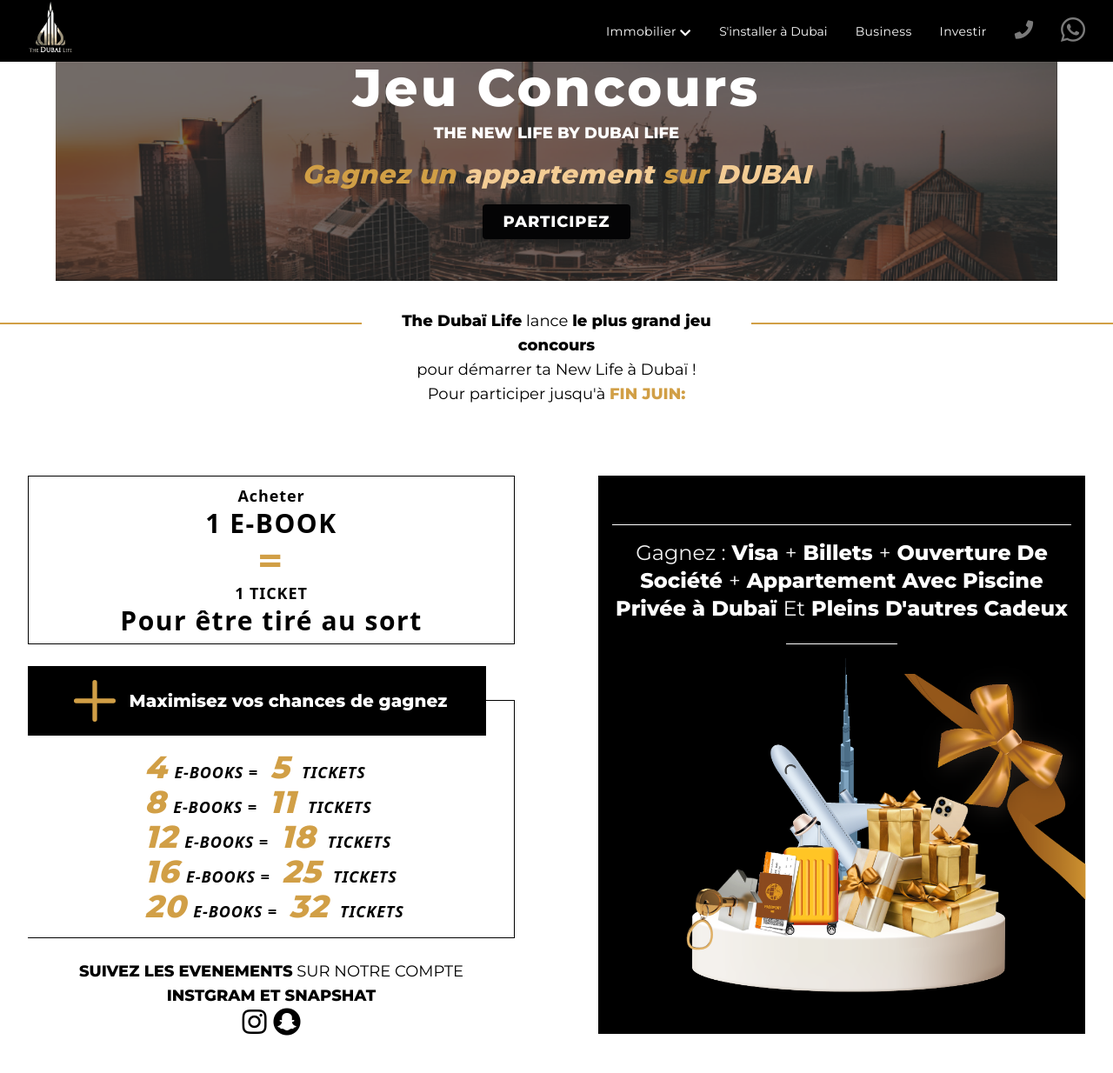
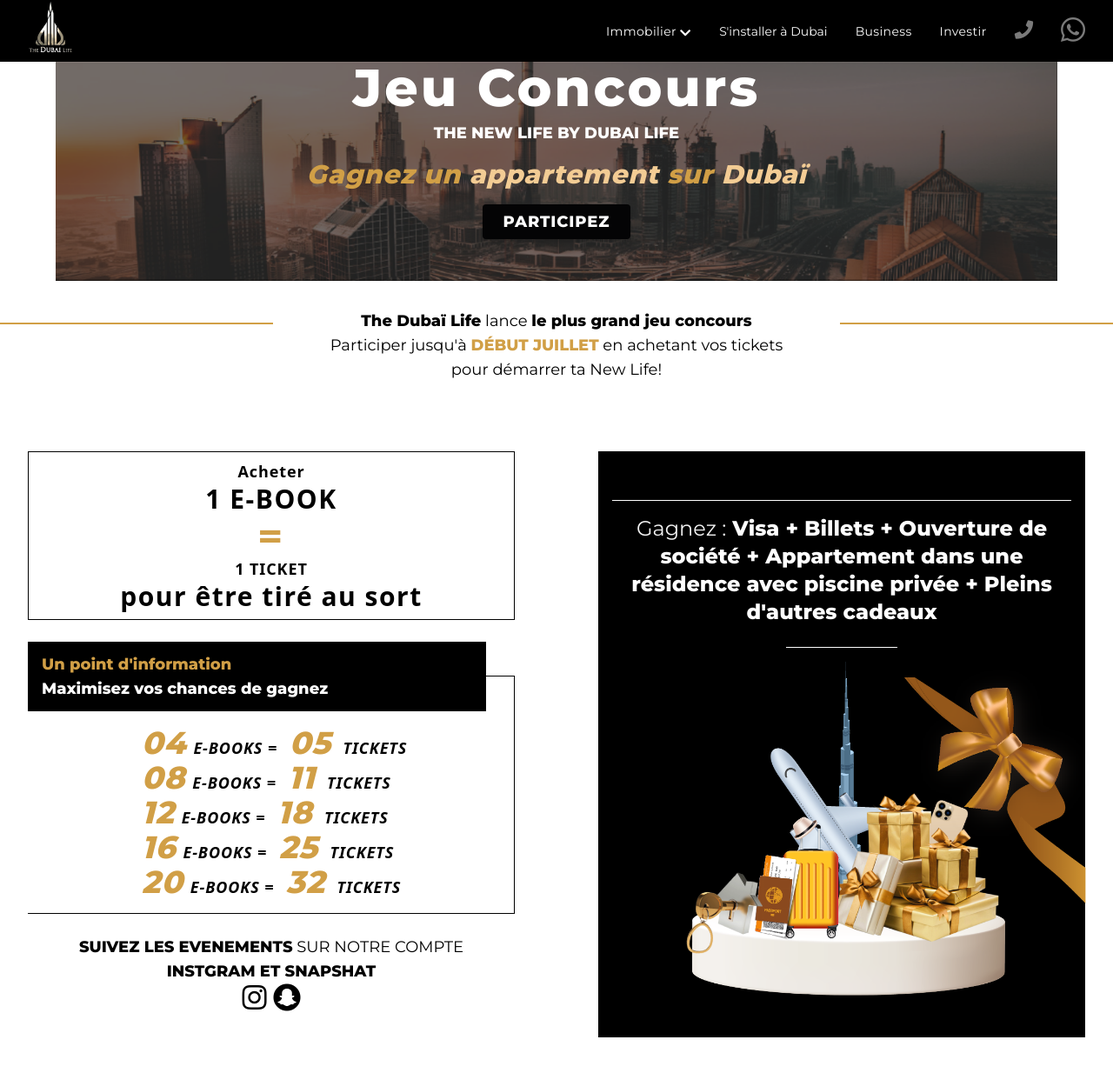
Before and after one commit to ayedimedamine/DUBAI-LIFE, a PHP site: template views/home.php in a window 1280 px wide. Shown: the top 1234 px of the page at 87% size. Run offline with PHP 8.4, Linux system fonts and the light colour scheme; the template is opened without the code that fills it, so the values that code supplies are empty; style sheets or scripts are compiled from the project's sources; some libraries are stand-ins or nearby versions.

Commit message:
refactor : change text  content and few styling changes  according to design

```diff
--- a/views/home.php
+++ b/views/home.php
@@ -15,7 +15,7 @@
           </h2>
           <span class="border-t border-white md:pt-0 md:border-none text-white font-bold text-lg ">THE NEW LIFE BY DUBAI LIFE</span>
           <p class="italic text-2xl md:text-3xl tracking-wide font-bold text-[#D19F46] my-4">
-            Gagnez un <span class="text-[#F3CC94]">appartement</span> sur <span class="text-[#F3CC94]">DUBAI</span>
+            Gagnez un <span class="text-[#F3CC94]">appartement</span> sur <span class="text-[#F3CC94]">Dubaï</span>
           </p>
           <a
             href="/shop"
@@ -30,14 +30,14 @@
 </div>
  <!-- Main -->
 <div>
-    <div class="grid grid-cols-12 gap-2 md:gap-4 mt-8 items-start justify-center">
-        <div class="border-t-2 border-[#D19F46] mt-4 col-span-1 md:col-span-4"></div>
-        <div class="mx-auto text-center text-lg col-span-10 md:col-span-4">
+    <div class="grid grid-cols-12 gap-2 md:gap-2 mt-8 items-start justify-center">
+        <div class="border-t-2 border-[#D19F46] mt-4 col-span-1 md:col-span-3"></div>
+        <div class="mx-auto text-center text-lg col-span-10 md:col-span-6 ">
         <h1><span class="font-bold">The Dubaï Life</span> lance <span class="font-bold">le plus grand jeu concours</span></h1>
-        <p>pour démarrer ta New Life à Dubaï !</p>
-        <p>Pour participer jusqu'à <span class="font-bold text-[#D19F46]">FIN JUIN:</span></p>
+        <p>Participer jusqu'à <span class="font-bold text-[#D19F46]">DÉBUT JUILLET</span> en achetant vos tickets</p>
+        <p>pour démarrer ta New Life!</p>
         </div>
-        <div class="border-t-2 border-[#D19F46] mt-4 col-span-1 md:col-span-4"></div>
+        <div class="border-t-2 border-[#D19F46] mt-4 col-span-1 md:col-span-3"></div>
     </div>
     <div class="px-4 py-16 mx-auto sm:max-w-xl md:max-w-full lg:max-w-screen-xl lg:px-8 lg:py-20">
         <div class="grid grid-rows md:grid-cols-2 gap-4 lg:gap-24 items-center md:items-start justify-center md:justify-between lg:flex-row">
@@ -57,24 +57,22 @@
                 1 TICKET
                 </p>
                 <p class=" px-3 font-sans text-xl md:text-3xl font-bold tracking-wider text-black">
-                Pour être tiré au sort
+                pour être tiré au sort
                 </p>
             </div>
             <div class="border border-l-0 border-black flex flex-col items-center justify-center mt-16">
                 <div class="w-full pr-8 -mt-10" >
-                <div class="bg-black w-full h-20 flex items-center justify-center px-2">
-                    <svg xmlns="http://www.w3.org/2000/svg" class="h-16 w-16 text-[#D19F46] mr-2" fill="none" viewBox="0 0 24 24" stroke="currentColor" stroke-width="2">
-                    <path stroke-linecap="round" stroke-linejoin="round" d="M12 4v16m8-8H4" />
-                    </svg>
-                    <span class="text-white text-md md:text-xl font-bold">Maximisez vos chances de gagnez</span>
+                <div class="bg-black w-full h-20 flex flex-col items-start justify-center px-4 py-4">
+                    <p class="text-[#D19F46] text-md md:text-lg font-bold">Un point d'information</p>
+                    <p class="text-white text-md md:text-lg font-bold">Maximisez vos chances de gagnez</p>
                 </div>
                 </div>
                 <div class="py-4 italic">
                 <p class="px-3 font-sans text-lg font-semibold tracking-wider text-black">
-                    <span class="text-[#D19F46] text-xl md:text-4xl font-black mx-2">4</span>E-BOOKS = <span class="text-[#D19F46] text-xl md:text-4xl font-black mx-2">5</span> TICKETS
+                    <span class="text-[#D19F46] text-xl md:text-4xl font-black mx-2">04</span>E-BOOKS = <span class="text-[#D19F46] text-xl md:text-4xl font-black mx-2">05</span> TICKETS
                 </p>
                 <p class=" px-3 font-sans text-lg font-semibold tracking-wider text-black">
-                    <span class="text-[#D19F46] text-xl md:text-4xl font-black mx-2">8</span>E-BOOKS = <span class="text-[#D19F46] text-xl md:text-4xl font-black mx-2">11</span> TICKETS
+                    <span class="text-[#D19F46] text-xl md:text-4xl font-black mx-2">08</span>E-BOOKS = <span class="text-[#D19F46] text-xl md:text-4xl font-black mx-2">11</span> TICKETS
                 </p>
                 <p class=" px-3 font-sans text-lg font-semibold tracking-wider text-black">
                     <span class="text-[#D19F46] text-xl md:text-4xl font-black mx-2">12</span>E-BOOKS = <span class="text-[#D19F46] text-xl md:text-4xl font-black mx-2">18</span> TICKETS
@@ -107,7 +105,7 @@
         </div>
         <div class="relative w-full cursor-pointer bg-black py-12">
              <p class="text-center text-white tetx-lg md:text-2xl font-semibold my-2 border-t border-white mx-4 py-4">
-                <span class='font-medium opacity-95'>Gagnez :</span> Visa <span class='font-medium opacity-95'>+</span> Billets <span class='font-medium opacity-95'>+</span> Ouverture De Société <span class='font-medium opacity-95'>+</span> Appartement Avec Piscine Privée à Dubaï <span class='font-medium opacity-95'>Et</span> Pleins D'autres Cadeux
+                <span class='font-medium opacity-95'>Gagnez :</span> Visa + Billets + Ouverture de société + Appartement dans une résidence avec piscine privée + Pleins d'autres cadeaux
             </p>
              <p class="w-32 mx-auto mb-4 border-t border-white"><p>
             <img class="absolute right-0 w-28 md:w-56 object-cover h-auto -mr-2 md:-mr-4 mt-0" src="../assets/images/v1.0.0/gift.png" alt="The Dubai Life" />
```
